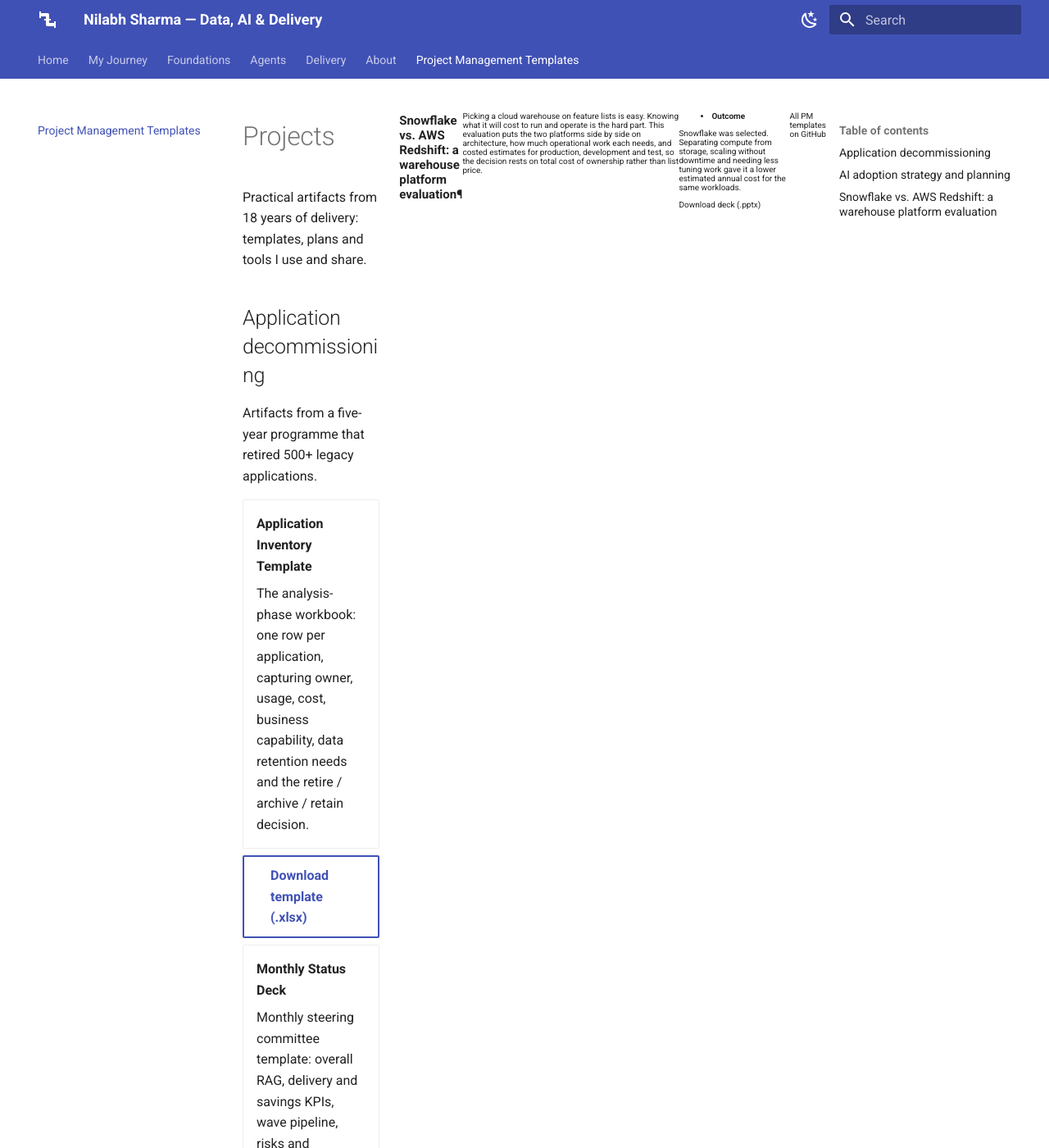
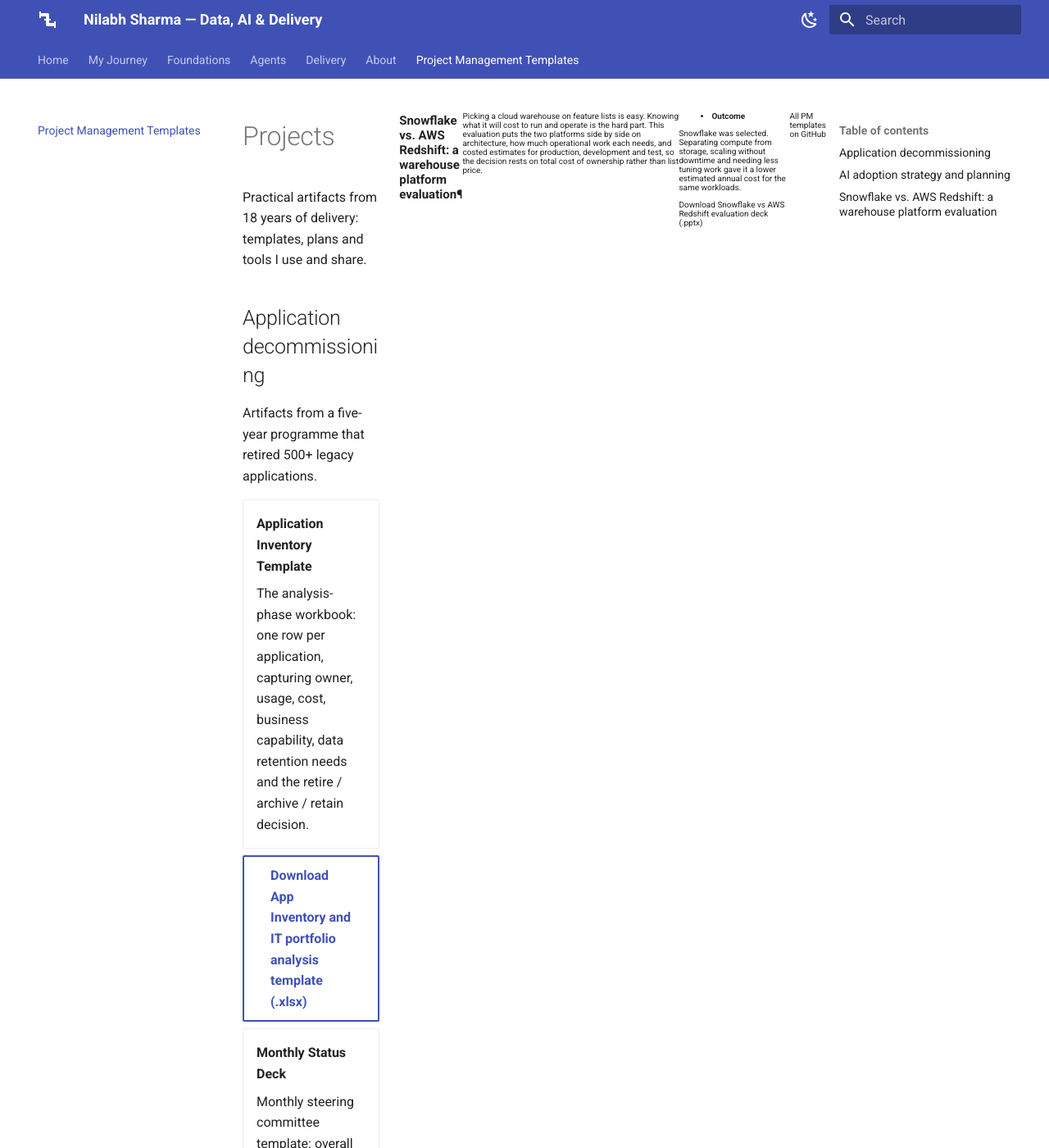
Before and after one commit to nilabh-sharma/nilabh-sharma, an MkDocs documentation site: the page built from docs/pm-templates.md, in a window 1280 px wide and 1400 px high. Shown: the whole window at 82% size. Built offline with MkDocs 1.6.1 and Material for MkDocs 9.7.7, drawn with Linux system fonts in a browser that asks for light colours; some of the changed text lies outside the part shown.

Commit message:
Update download links and descriptions in templates

```diff
--- a/docs/pm-templates.md
+++ b/docs/pm-templates.md
@@ -12,13 +12,13 @@
 
     The analysis-phase workbook: one row per application, capturing owner, usage, cost, business capability, data retention needs and the retire / archive / retain decision.
 
-  [Download template (.xlsx)](https://github.com/nilabh-sharma/PM_Templates/raw/main/XXXXX_Application_Inventory_Template_decommission.xlsx){ .md-button }
+  [Download App Inventory and IT portfolio analysis template (.xlsx)](https://github.com/nilabh-sharma/PM_Templates/raw/main/XXXXX_Application_Inventory_Template_decommission.xlsx){ .md-button }
 
 - **Monthly Status Deck**
 
     Monthly steering committee template: overall RAG, delivery and savings KPIs, wave pipeline, risks and decisions needed.
 
-  [Download deck (.ppt)](https://github.com/nilabh-sharma/PM_Templates/raw/main/AMS_Decommissioning_May2021.ppt){ .md-button }
+  [Download Sample monthly slide (.ppt)](https://github.com/nilabh-sharma/PM_Templates/raw/main/AMS_Decommissioning_May2021.ppt){ .md-button }
 
 </div>
 
@@ -48,7 +48,7 @@
 
 Snowflake was selected. Separating compute from storage, scaling without downtime and needing less tuning work gave it a lower estimated annual cost for the same workloads.
 
- [Download deck (.pptx)](https://github.com/nilabh-sharma/PM_Templates/raw/main/Snowflake%20%26%20AWS%20Redshift%20Evaluation_Comparison.pptx){ .md-button }
+ [Download Snowflake vs AWS Redshift evaluation deck (.pptx)](https://github.com/nilabh-sharma/PM_Templates/raw/main/Snowflake%20%26%20AWS%20Redshift%20Evaluation_Comparison.pptx){ .md-button }
 
 </div>
 
```
Also changed, not shown: other parts of docs/pm-templates.md (+1 -1 lines).
